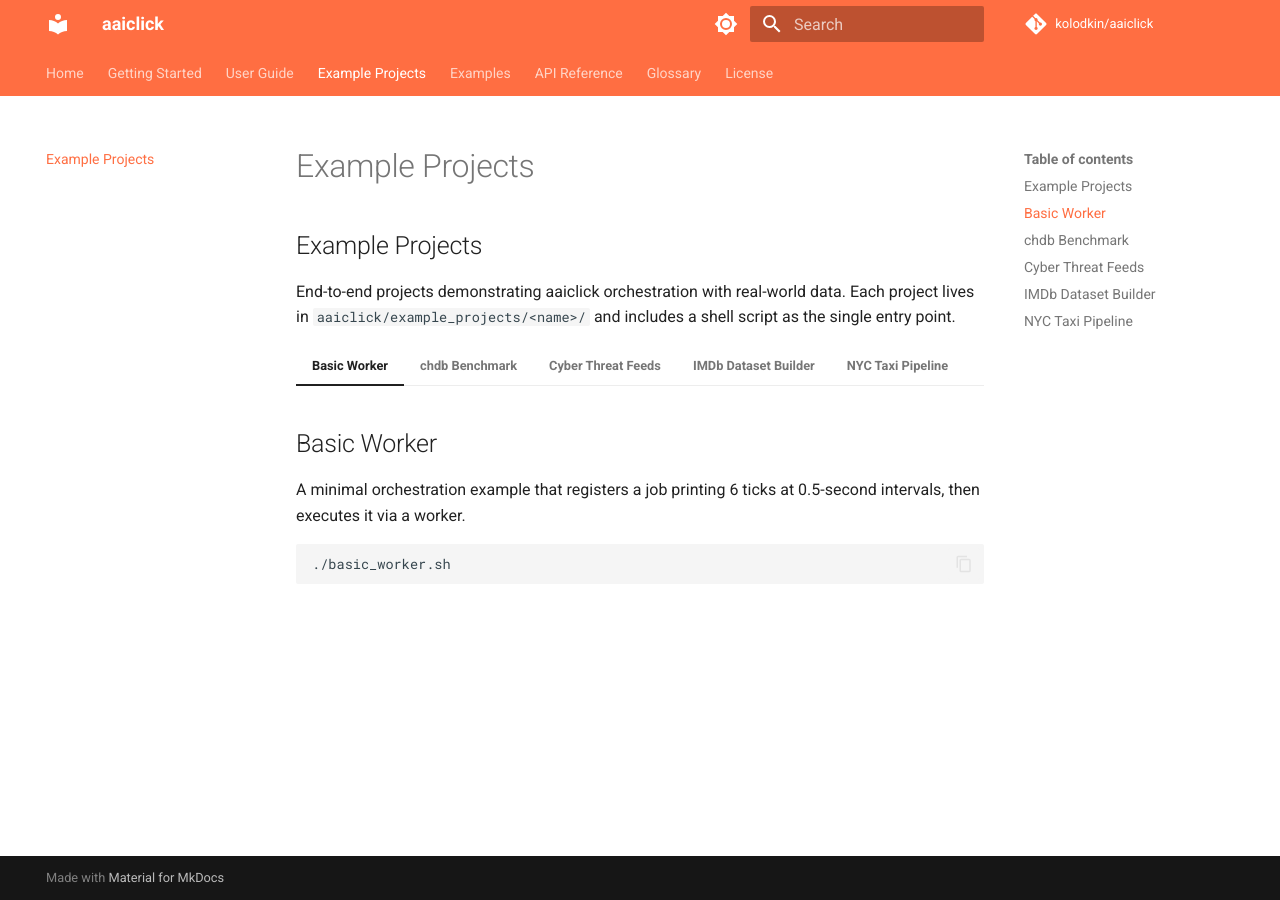
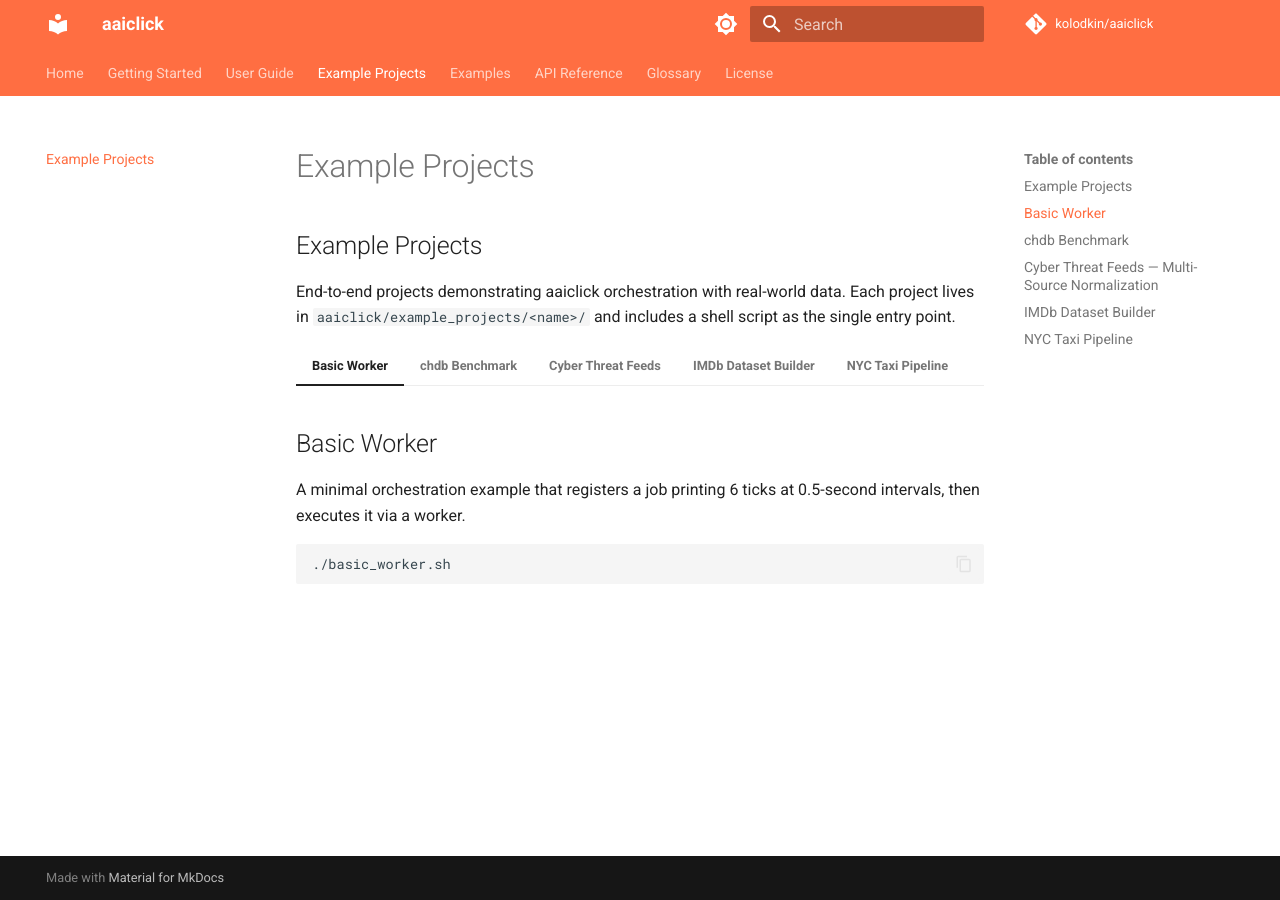
Before and after one commit to kolodkin/aaiclick, an MkDocs documentation site: the page built from docs/example_projects.md, in a window 1280 px wide. Built offline with MkDocs 1.6.1 and Material for MkDocs 9.7.7, drawn with Linux system fonts in a browser that asks for light colours; comment, search, counter and statistics services are not loaded.

Commit message:
cleanup: highlight multi-source normalization in cyber threat feeds README

````diff
--- a/aaiclick/example_projects/cyber_threat_feeds/README.md
+++ b/aaiclick/example_projects/cyber_threat_feeds/README.md
@@ -1,7 +1,7 @@
-Cyber Threat Feeds
+Cyber Threat Feeds — Multi-Source Normalization
 ---
 
-Multi-source cybersecurity pipeline that loads CISA KEV, Shodan CVEDB, and FIRST EPSS data directly into ClickHouse via URL ingestion, consolidates them into an AggregatingMergeTree table keyed by CVE ID, and produces a threat intelligence report.
+Multi-source cybersecurity pipeline that loads CISA KEV, Shodan CVEDB, and FIRST EPSS data (JSON, gzip CSV) directly into ClickHouse via URL ingestion, normalizes and consolidates them into an AggregatingMergeTree table keyed by CVE ID, and produces a threat intelligence report.
 
 ```bash
 ./cyber_threat_feeds.sh
````
